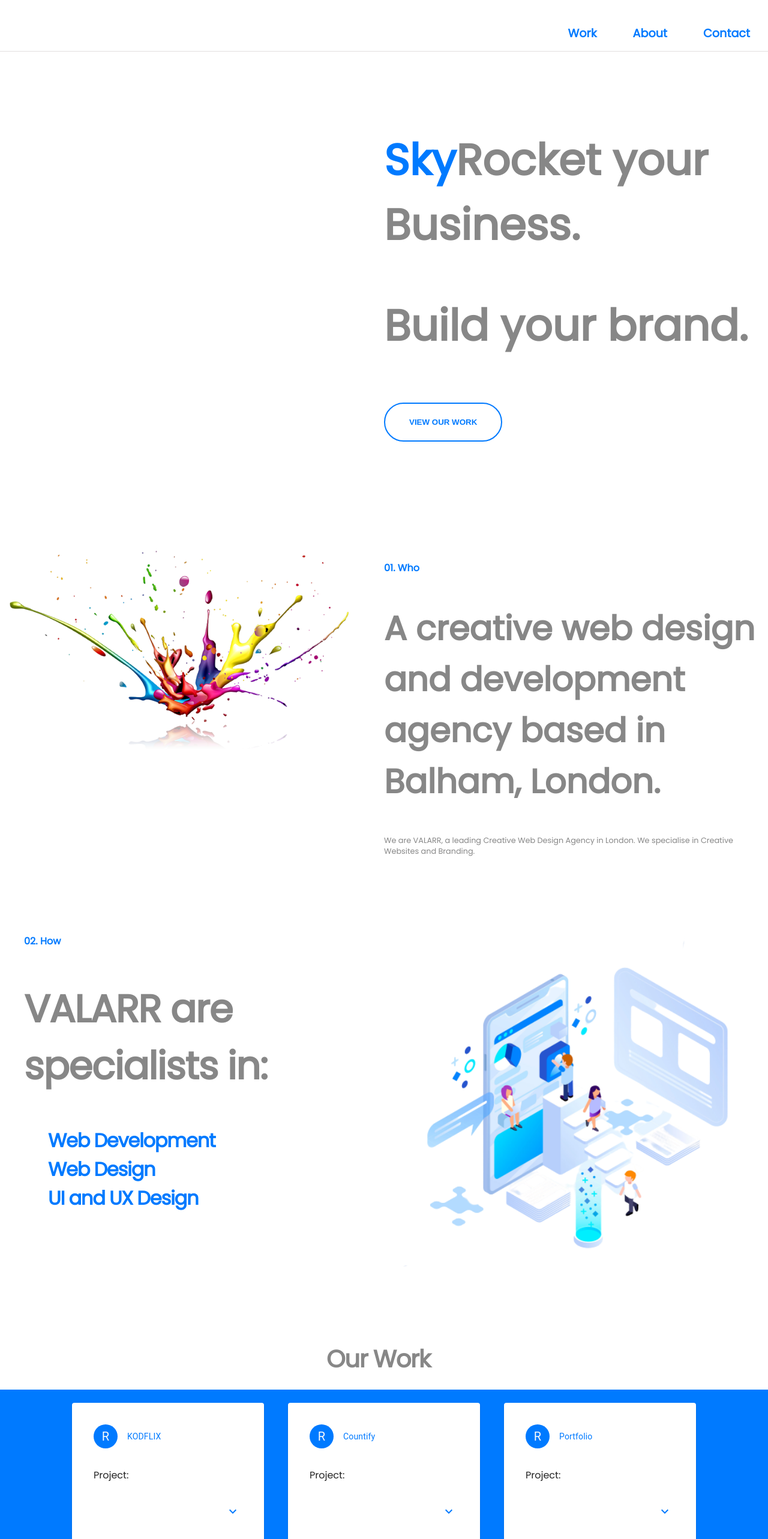
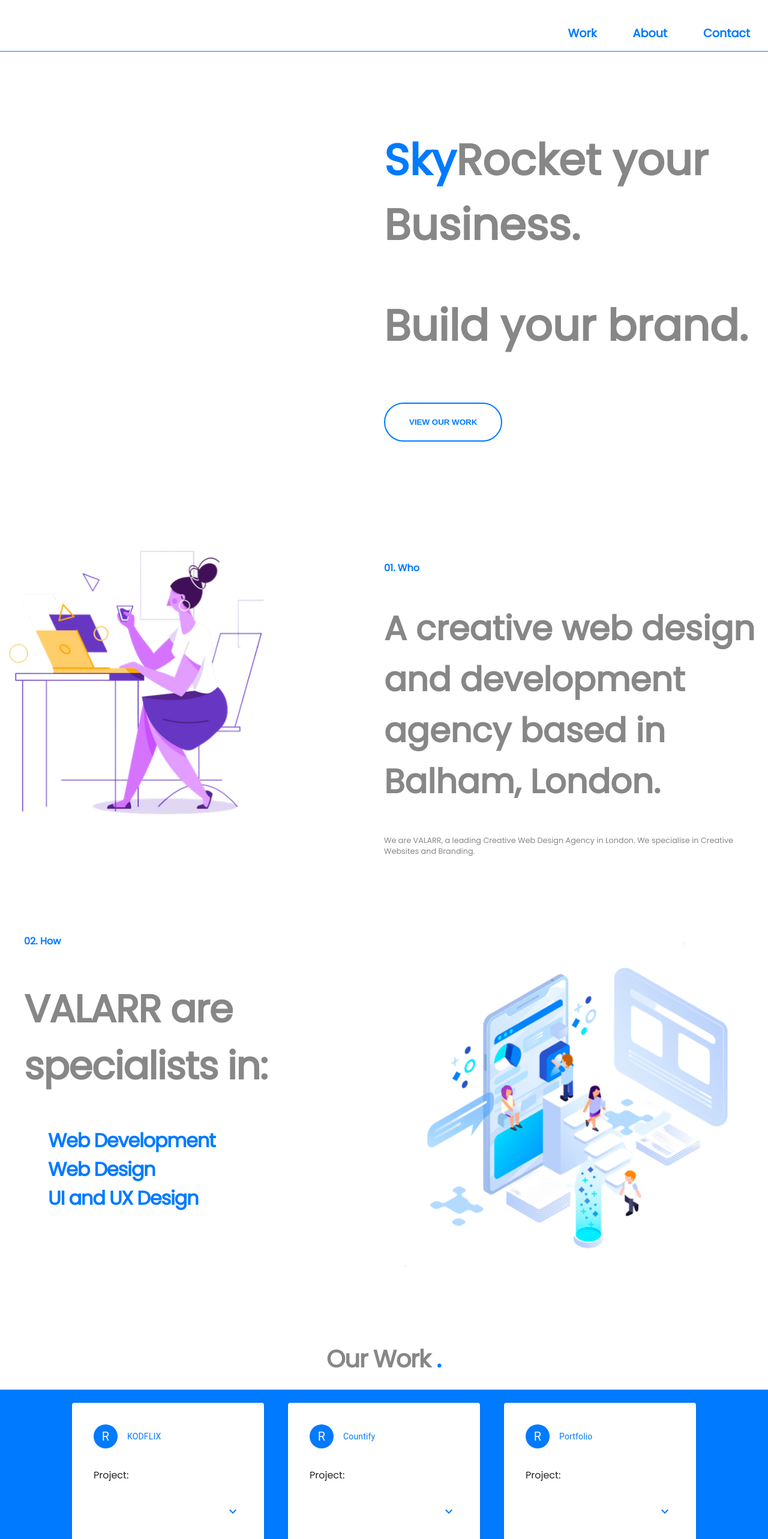
Before and after one commit to Viki-Robles/valarr, a React (Create React App) app: page / in a window 1280 px wide. Shown: the top 2565 px of the page at 60% size. Built offline with nearby package versions, Linux system fonts and the light colour scheme.

Commit message:
update illustrations

```diff
--- a/src/App.css
+++ b/src/App.css
@@ -9,3 +9,8 @@
     letter-spacing: -0.075rem;
     margin-left: 42.5%;
 }
+
+span.dot {
+    color: #007aff;
+    margin-left: 10px;
+}
--- a/src/App.js
+++ b/src/App.js
@@ -15,7 +15,7 @@ function App() {
       <SectionOne />
       <SectionTwo />
       <SectionThree />
-      <h2 className="cards-title">Our Work</h2>
+      <h2 className="cards-title">Our Work<span className="dot">.</span></h2>
       <GalleryOfCards/>
       <Footer/>
     </div>
--- a/src/Cards/Card.css
+++ b/src/Cards/Card.css
@@ -1,3 +1,3 @@
 .MuiGrid-spacing-xs-3 {
-    background-color: #007aff;;
+    background-color: #007aff;
 }
--- a/src/NavBar/NavBar.css
+++ b/src/NavBar/NavBar.css
@@ -95,6 +95,6 @@
       }
 
     main {
-      border-bottom: 1px solid #e2dfdf;
+      border-bottom: 1px solid #007aff;
     }
   }
--- a/src/SectionTwo/SectionTwo.css
+++ b/src/SectionTwo/SectionTwo.css
@@ -36,7 +36,7 @@ img {
 }
 
 .sectionTwo-itemA {
-    width: 90%;
+    width: 70%;
     padding: 5px;
 
 }
--- a/src/SectionTwo/SectionTwo.js
+++ b/src/SectionTwo/SectionTwo.js
@@ -1,12 +1,12 @@
 import React from 'react';
 import './SectionTwo.css';
-import design from '../SectionOne/images/design1.png';
+import woman from '../SectionOne/images/woman.png';
 
 export default function SectionTwo() {
     return (
         <div className="sectionTwo-container">
             <div className="sectionTwo-itemA">
-                <img src={design} alt=""/>
+                <img src={woman} alt=""/>
             </div>
             <div className="sectionTwo-itemB">
                 <h4 className="sectionTwo-titleOne">01. Who</h4>
```
Also changed, not shown: src/SectionOne/images/woman.png (added), src/SectionThree/images/mobile2.png (added).
